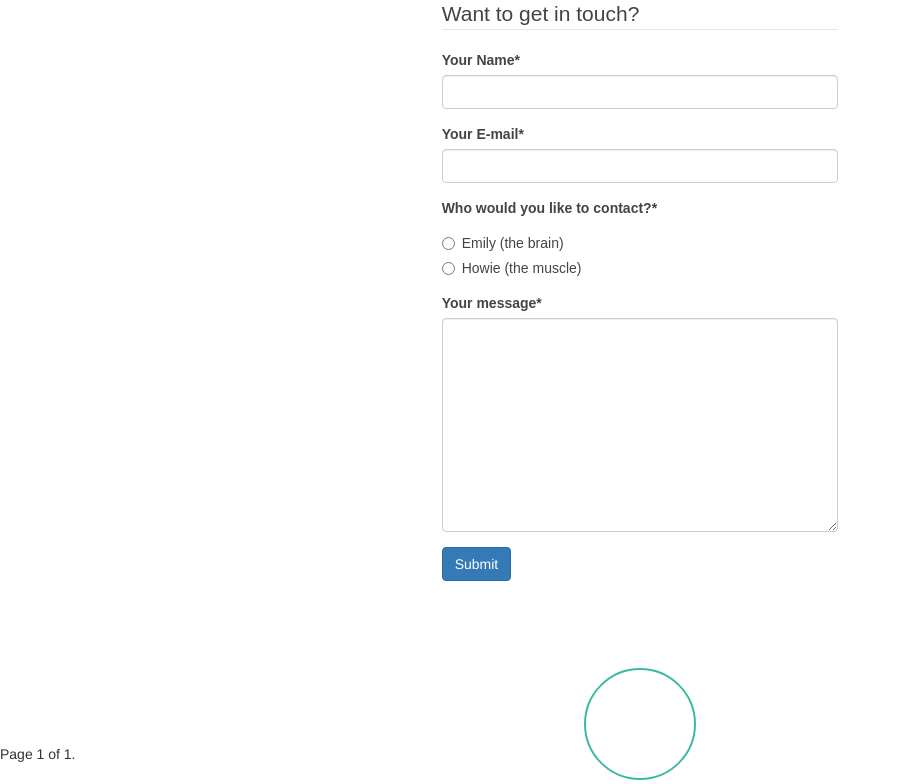
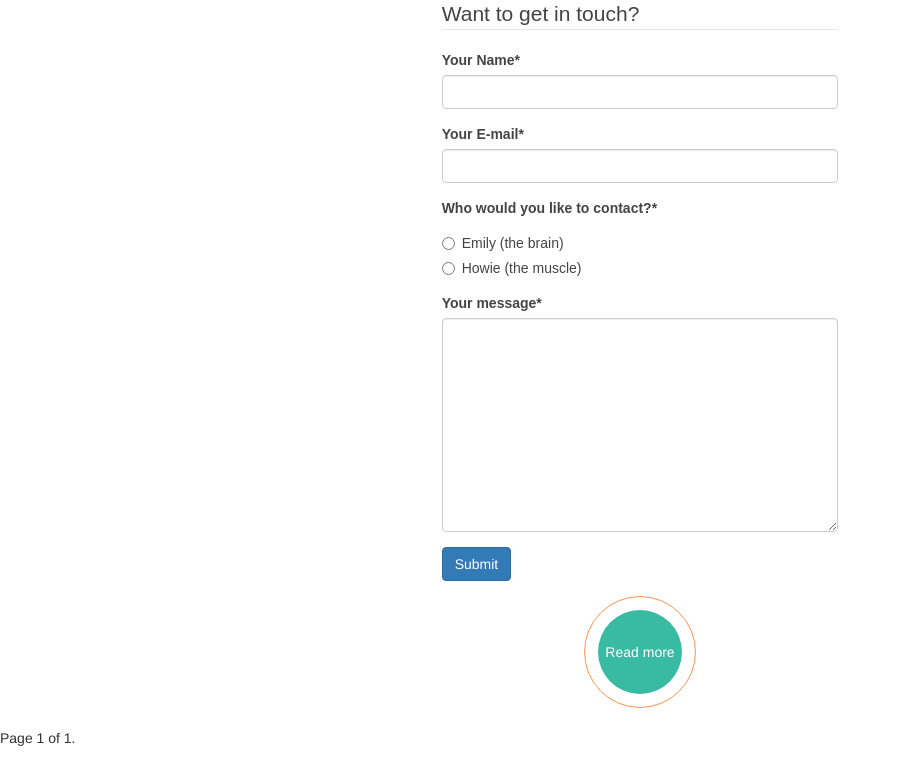
Before and after one commit to howinator/GimmeThat, a Django app: page /posts/ in a window 1280 px wide. Shown: the part 1174-1958 px from the top of the page, without its empty margins (0-900 px from the left). After the commit the page ends 1920 px from the top, so only its background shows below. Run offline with Django 3.2, Linux system fonts and the light colour scheme; data that the repository does not hold is empty; style sheets or scripts are compiled from the project's sources; some libraries are stand-ins or nearby versions.

Commit message:
Got the Django side of things (url, view, template) set up for AJAX request of posts. This is barebones and needs to be formatted on the front end.

```diff
--- a/src/posts/urls.py
+++ b/src/posts/urls.py
@@ -12,4 +12,5 @@ urlpatterns = [
     url(r'^(?P<slug>[\w-]+)/edit/$', views.post_update, name='update'),
     url(r'^category/(?P<category>[\w-]+)/$',
         views.post_category, name='category'),
+    url(r'grid/$', views.post_grid, name='grid'),
 ]
--- a/src/posts/views.py
+++ b/src/posts/views.py
@@ -83,6 +83,34 @@ def post_list(request):
     return render(request, "posts/pages/post_list.html", context)
 
 
+def post_grid(request):
+    """ Renders and loads the next page of posts."""
+
+    # set the query string variable passed by client
+    page_request_var = "page"
+    # request.GET.get(var) will return the query parameter after the '=' sign
+    page_number = request.GET.get(page_request_var)
+
+    # we need to get a slice of the posts corresponding to the requested page
+    # number
+    num_posts_on_page = 5
+    queryset_list = Post.objects.all()
+    # if next page requested is 1 we start at post[5] end at post[10]
+    posts_index_start = page_number * num_posts_on_page
+    posts_index_end = (page_number + 1) * num_posts_on_page
+    # trusts the posts are ordered in reverse order
+    # TODO write test that asserts posts are returned in reverse order
+    # off by one risk galore right here
+    post_slice = queryset_list[posts_index_start:posts_index_end]
+
+    context = {
+        "object_list": post_slice,
+        "debug": settings.DEBUG,
+    }
+
+    render(request, "posts/supporting/post_grid.html", context)
+
+
 def post_update(request, slug=None):
     if not request.user.is_staff or not request.user.is_superuser:
         return HttpResponse('Unauthorized', status=401)
--- a/src/static/css/post_list.css
+++ b/src/static/css/post_list.css
@@ -63,28 +63,36 @@ legend {
   justify-content: center;
   align-items: center; }
 
-.read-more-section {
-  margin-top: 5%;
-  padding-top: 5%;
-  height: 50px;
-  width: 100%; }
+.round-button {
+  border-radius: 50%; }
 
-.read-more-button {
+.more-outer-button {
   height: 4em;
-  width: 4em; }
+  width: 4em;
+  border-style: solid;
+  border-width: 1px;
+  border-color: #ff944e; }
   @media (min-width: 1024px) {
-    .read-more-button {
+    .more-outer-button {
       height: 8em;
       width: 8em; } }
   @media (min-width: 800px) {
-    .read-more-button {
+    .more-outer-button {
       height: 8em;
       width: 8em; } }
 
-.round-button {
-  border-radius: 50%;
-  border-style: solid;
-  border-color: #39bba3;
-  border-width: 2px; }
+.more-inner-button {
+  height: 3em;
+  width: 3em;
+  background-color: #39bba3;
+  color: white; }
+  @media (min-width: 1024px) {
+    .more-inner-button {
+      height: 6em;
+      width: 6em; } }
+  @media (min-width: 800px) {
+    .more-inner-button {
+      height: 6em;
+      width: 6em; } }
 
 /*# sourceMappingURL=post_list.css.map */
--- a/src/static/scss/post_list.scss
+++ b/src/static/scss/post_list.scss
@@ -92,14 +92,12 @@ legend {
     align-items: center;
 }
 
-.read-more-section {
-    margin-top: 5%;
-    padding-top: 5%;
-    height: 50px;
-    width: 100%;
+.round-button {
+    border-radius: 50%;
+    // background: $light-grey;
 }
 
-.read-more-button {
+.more-outer-button {
     height: 4em;
     width: 4em;
 
@@ -107,12 +105,19 @@ legend {
         height: 8em;
         width: 8em;
     }
+    border-style: solid;
+    border-width: 1px;
+    border-color: $accent-orange;
 }
 
-.round-button {
-    border-radius: 50%;
-    border-style: solid;
-    border-color: $main-seafoam;
-    border-width: 2px;
-    // background: $light-grey;
+.more-inner-button {
+    height: 3em;
+    width: 3em;
+    @include desktop {
+        height: 6em;
+        width: 6em;
+    }
+    background-color: $main-seafoam;
+    color: white;
+
 }
--- a/src/templates/posts/pages/post_list.html
+++ b/src/templates/posts/pages/post_list.html
@@ -100,8 +100,12 @@
   </div>
 </div>
  {# This is where I stopped caring about supporting IE 9- #}
-<div class="center-flex-container read-more-section" style="">
-  <div class="round-button read-more-button"></div>
+<div class="center-flex-container">
+  <div class="center-flex-container round-button more-outer-button">
+    <a class="center-flex-container" href="#">
+      <div class="center-flex-container round-button more-inner-button">Read more</div>
+    </a>
+  </div>
 </div>
 
   <div class="pagination">
```
Also changed, not shown: README.md, src/templates/posts/supporting/post_grid.html (added).
